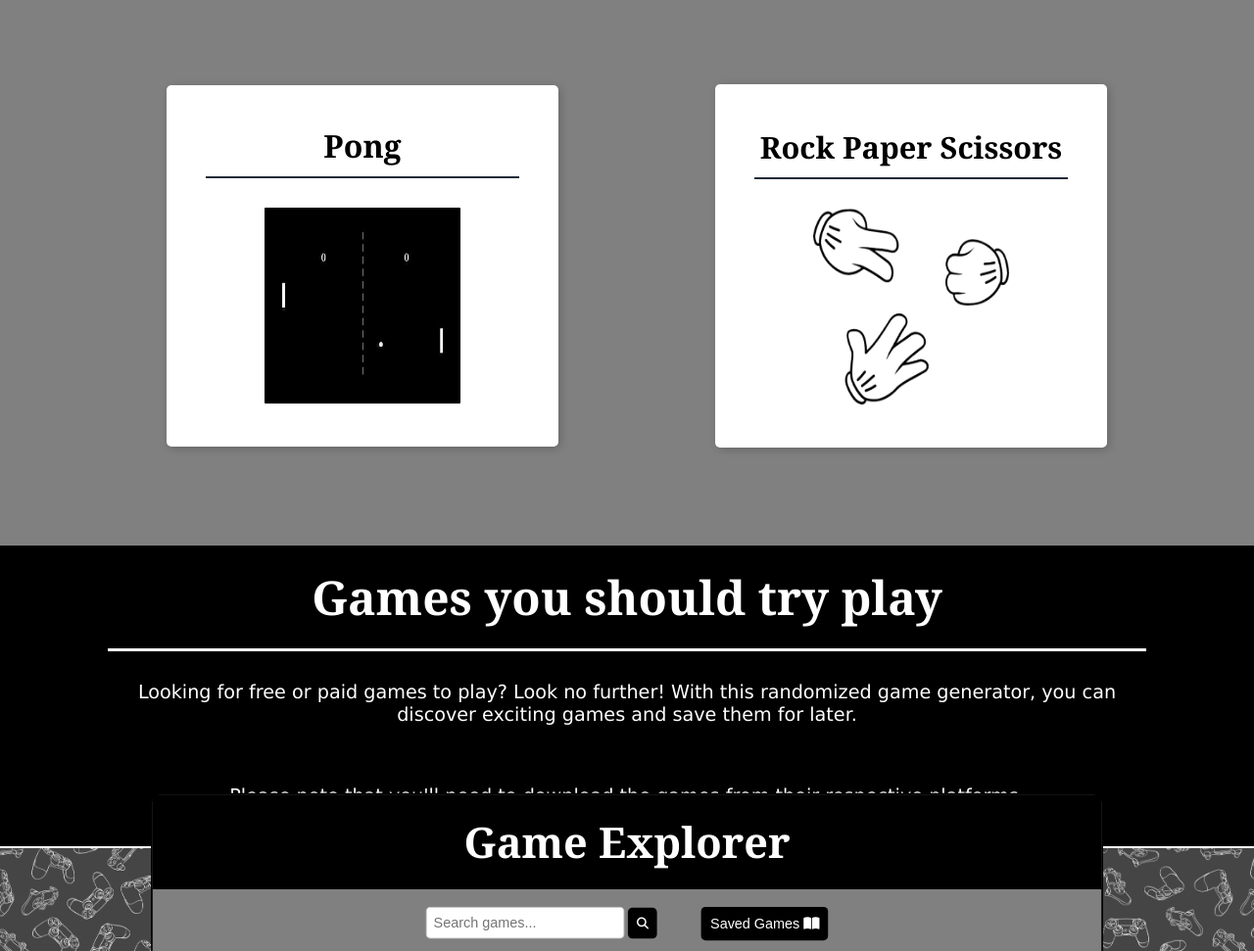
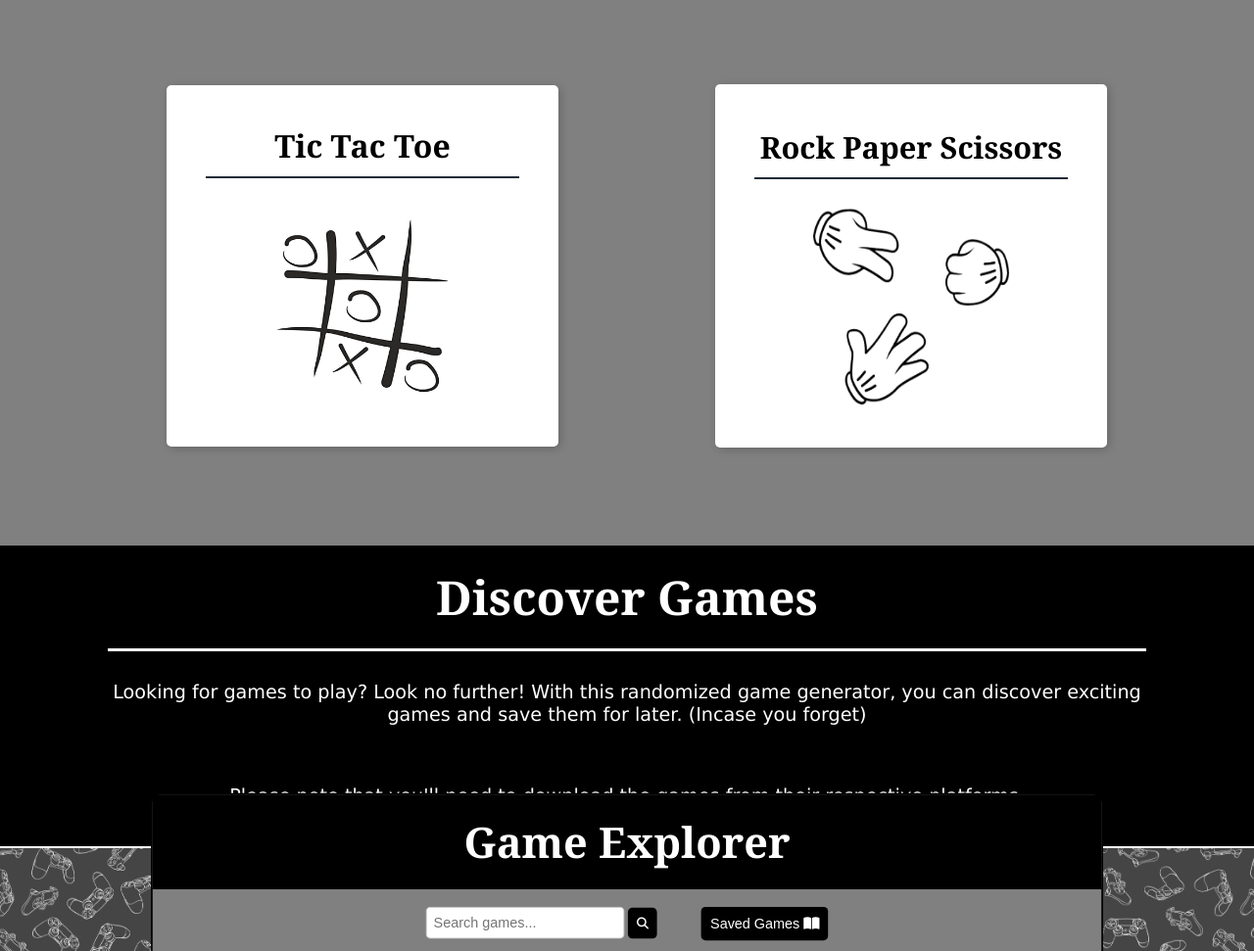
Before and after one commit to ZaneKwatampora/Skill-UP, a plain HTML site: page index.html in a window 1280 px wide. Shown: the part 2200-3171 px from the top of the page at 98% size. Drawn offline with Linux system fonts and the light colour scheme; no server answers.

Commit message:
Skill-UP (Final Push)

```diff
--- a/index.html
+++ b/index.html
@@ -106,20 +106,20 @@
         </div>
         <div class="games3">
             <div class="game-box">
-                <div id="ttt">
-                    <a href="ttt.html" id="tttLink" onmouseover="showTttInfo()" onmouseleave="hideTttInfo()">
-                        <h1>Tic Tac Toe</h1>
-                        <img src="assets/tictactoe.png" alt="Tic Tac Toe img">
+                <div id="pong">
+                    <a href="pong.html" id="pongLink" onmouseover="showPongInfo()" onmouseleave="hidePongInfo()">
+                        <h1>Pong</h1>
+                        <img src="assets/pong2.jpg" alt="Pong Img">
                     </a>
                 </div>
             </div>
         </div>
         <div class="games2">
             <div class="game-box">
-                <div id="pong">
-                    <a href="pong.html" id="pongLink" onmouseover="showPongInfo()" onmouseleave="hidePongInfo()">
-                        <h1>Pong</h1>
-                        <img src="assets/pong2.jpg" alt="Pong Img">
+                <div id="ttt">
+                    <a href="ttt.html" id="tttLink" onmouseover="showTttInfo()" onmouseleave="hideTttInfo()">
+                        <h1>Tic Tac Toe</h1>
+                        <img src="assets/tictactoe.png" alt="Tic Tac Toe img">
                     </a>
                 </div>
             </div>
@@ -135,9 +135,9 @@
     </section>
     <section id="Reccomendation">
         <div id="gameReccomendation">
-            <h1>Games you should try play</h1>
-            <p>Looking for free or paid games to play? Look no further! With this randomized game generator, you can
-                discover exciting games and save them for later.</p>
+            <h1>Discover Games</h1>
+            <p>Looking for games to play? Look no further! With this randomized game generator, you can
+                discover exciting games and save them for later. (Incase you forget)</p>
             <p class="P">Please note that you'll need to download the games from
                 their respective platforms.</p>
         </div>
--- a/index.js
+++ b/index.js
@@ -173,6 +173,7 @@ function displayGames(games) {
 
     const gameTitleEl = document.createElement("h2");
     gameTitleEl.innerText = game.name;
+    gameTitleEl.innerText = game.info;
 
     const gameDomainEl = document.createElement('a');
     if (game.stores && game.stores.length > 0) {
```
Also changed, not shown: minesweeper.html (+1 -1 lines).
